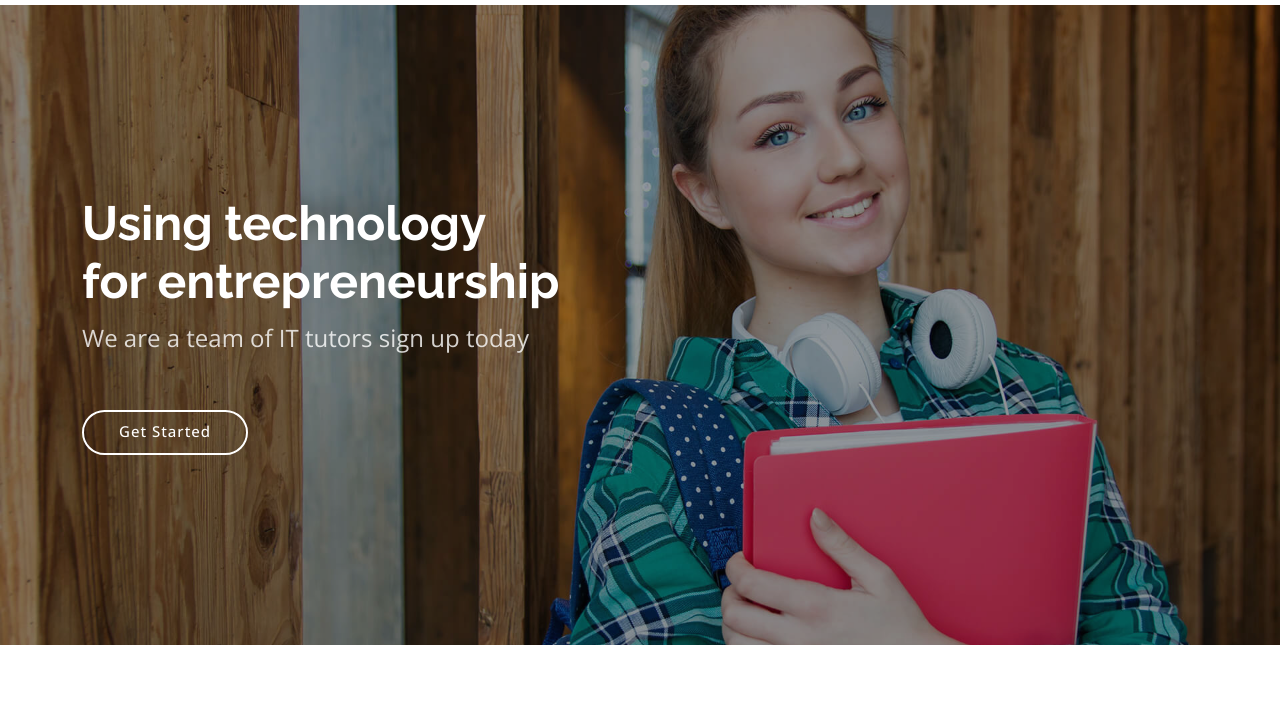
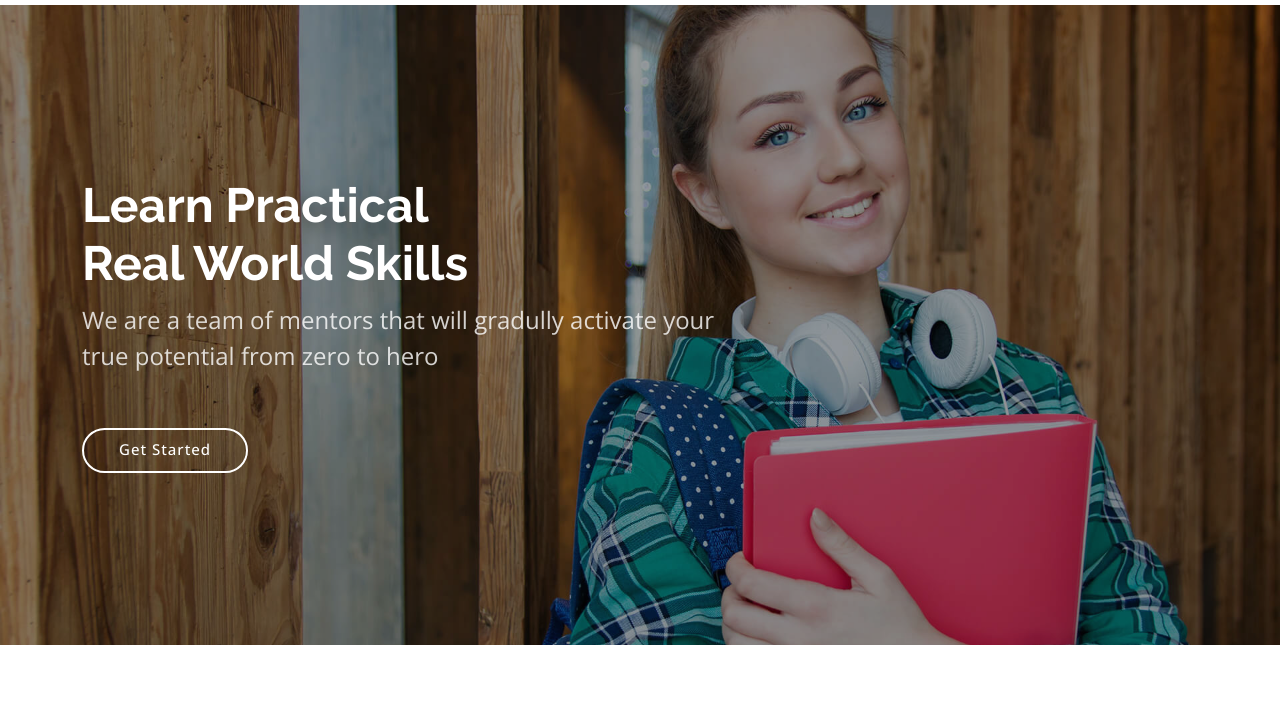
Before and after one commit to BlessingLuphahla/mentorship-website, a plain HTML site: page index.html in a window 1280 px wide. Shown: the part 85-787 px from the top of the page. Drawn offline with nearby package versions, Linux system fonts and the light colour scheme.

Commit message:
hero heading update

```diff
--- a/index.html
+++ b/index.html
@@ -76,8 +76,8 @@
       <img src="assets/img/hero-bg.jpg" alt="" data-aos="fade-in">
 
       <div class="container">
-        <h2 data-aos="fade-up" data-aos-delay="100">Using technology <br> for entrepreneurship</h2>
-        <p data-aos="fade-up" data-aos-delay="200">We are a team of IT tutors sign up today</p>
+        <h2 data-aos="fade-up" data-aos-delay="100"> Learn Practical<br> Real World Skills</h2>
+        <p data-aos="fade-up" data-aos-delay="200">We are a team of mentors that will gradully activate your <br> true potential from zero to hero</p>
         <div class="d-flex mt-4" data-aos="fade-up" data-aos-delay="300">
           <a href="courses.html" class="btn-get-started">Get Started</a>
         </div>
```
